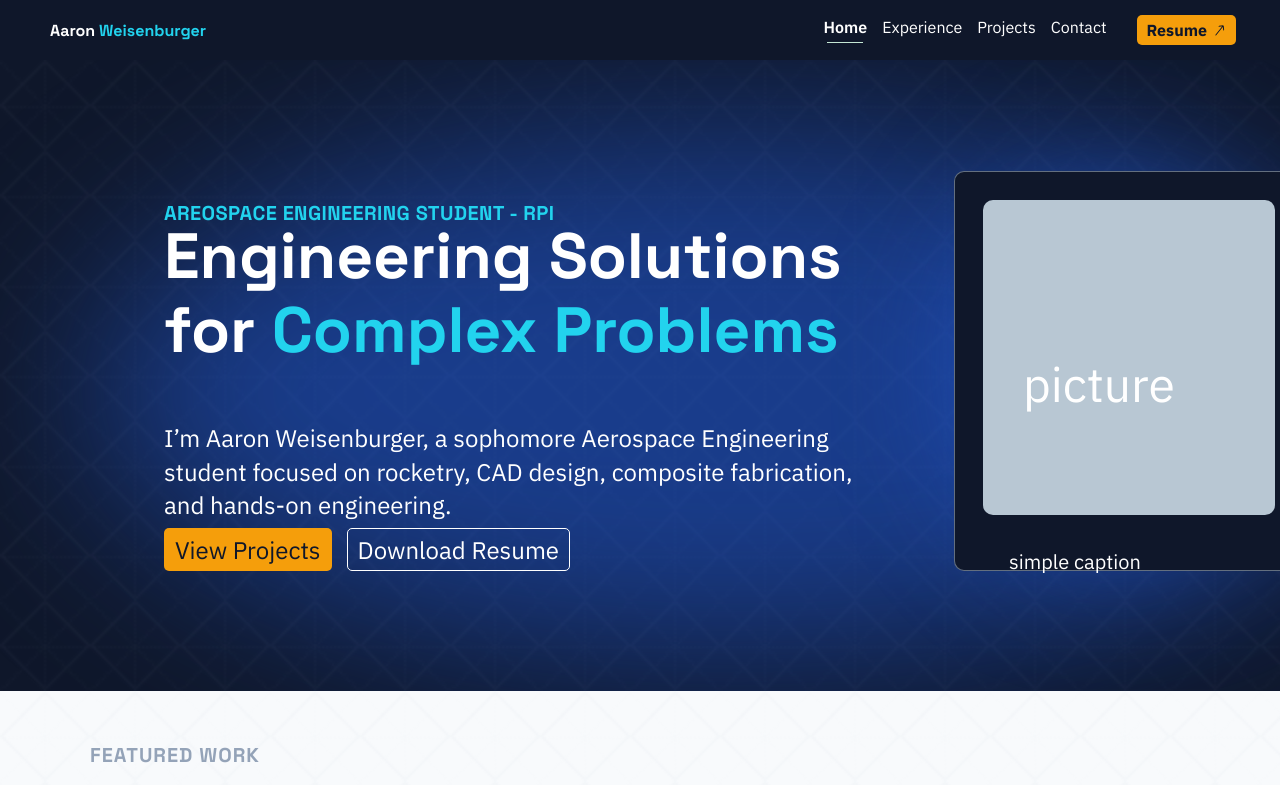
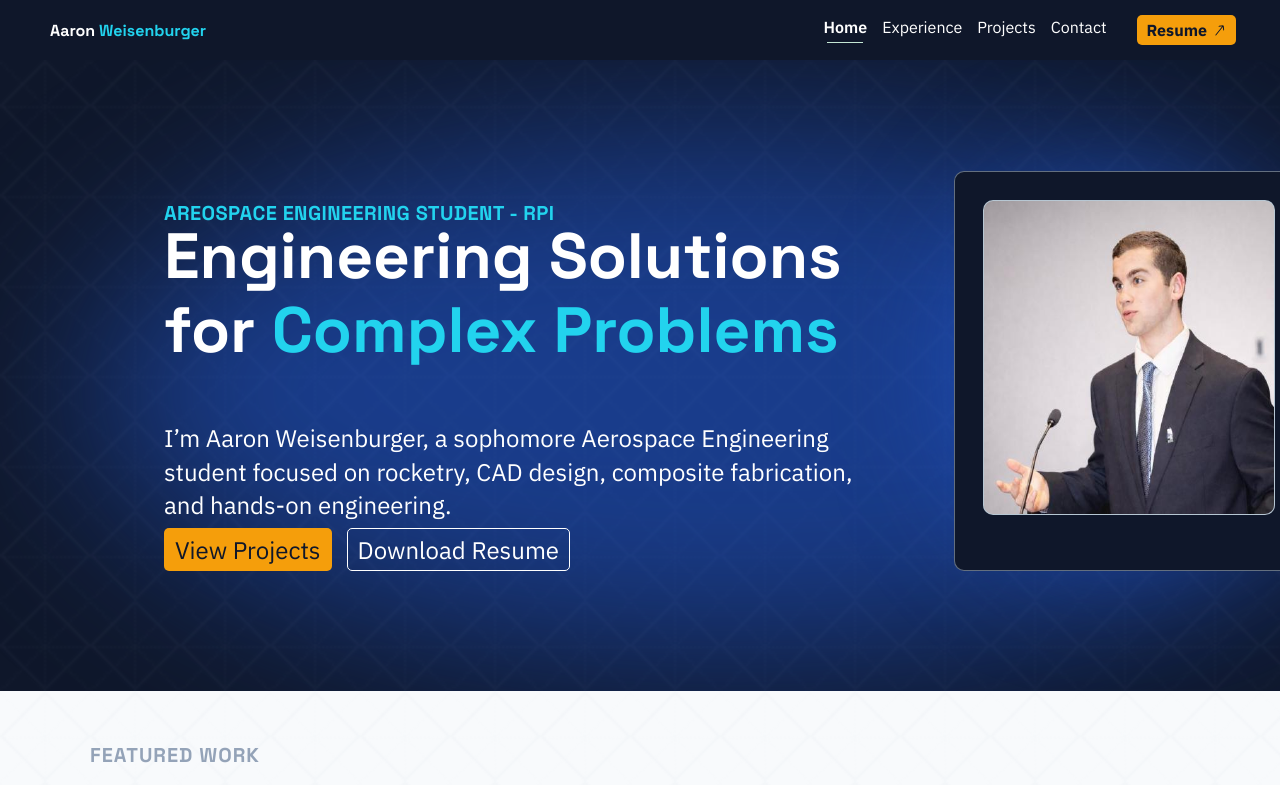
Before and after one commit to Julesc27/Aaron-Weisenburger-Portfolio, a React (Vite) app: page / in a window 1280 px wide. Shown: the top 785 px of the page. Built offline with nearby package versions, Linux system fonts and the light colour scheme.

Commit message:
added resume and fixed hero

```diff
--- a/src/components/Hero.jsx
+++ b/src/components/Hero.jsx
@@ -1,4 +1,4 @@
-import { Link } from 'react-router-dom'
+import { Link } from "react-router-dom";
 
 export default function Hero() {
   return (
@@ -24,7 +24,7 @@ export default function Hero() {
         <Link to="/projects" className="btn btn-primary">
           View Projects
         </Link>
-        <a href="/resume.pdf" className="btn btn-outline">
+        <a href="/aaron-weisenburger-resume.png" className="btn btn-outline">
           Download Resume
         </a>
       </div>
@@ -33,9 +33,7 @@ export default function Hero() {
       <div className="hero-glow hero-glow--secondary">
         <img src="/glow-ellipse-2.svg" alt="" />
       </div>
-      <div className="hero-card"></div>
-      <p className="hero-card-label">picture</p>
-      <p className="hero-card-caption">simple caption</p>
+      <img className="hero-card" src="/aaron-headshot.jpeg"></img>
     </section>
-  )
+  );
 }
```
Also changed, not shown: public/aaron-weisenburger-resume.png (added).
